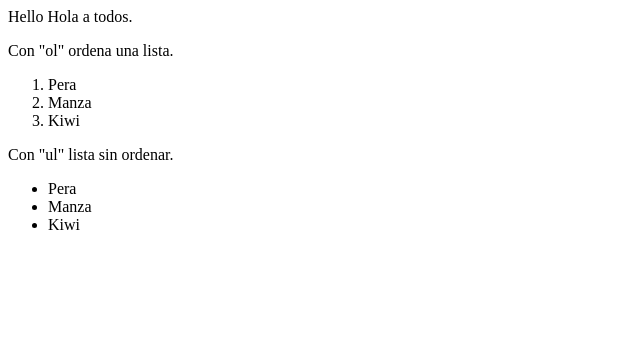
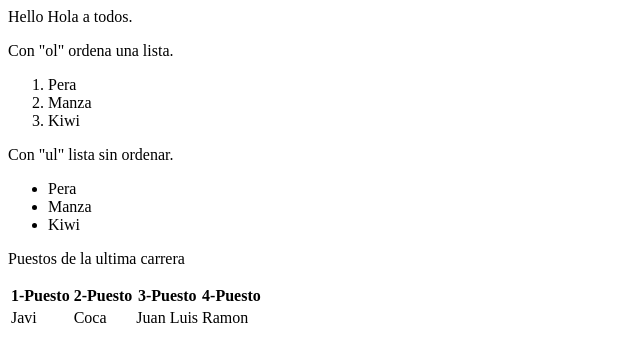
Before and after one commit to javieragui/HTML, a plain HTML site: page index.html in a window 1280 px wide. Shown: the whole page, without its empty margins (0-640 px from the left). Drawn offline with Linux system fonts and the light colour scheme.

Commit message:
SegundoCommitJ

```diff
--- a/index.html
+++ b/index.html
@@ -7,6 +7,7 @@
 
 	<body>
 	Hola a todos.
+
 	<p>Con "ol" ordena una lista.</p>
 		<ol>
 			<li>Pera</li>
@@ -20,6 +21,27 @@
 			<li>Kiwi</li>
 		</ul>
 
+
+	<p>Puestos de la ultima carrera</p>
+
+
+	<table>
+			<tr>
+				<th>1-Puesto</th>
+				<th>2-Puesto</th>
+				<th>3-Puesto</th>
+				<th>4-Puesto</th>
+			</tr>
+
+			<tr>
+				<td>Javi</td>
+				<td>Coca</td>
+				<td>Juan Luis</td>
+				<td>Ramon</td>
+			</tr>
+	</table>
+
+
 	</body>
 
 </html>
```
